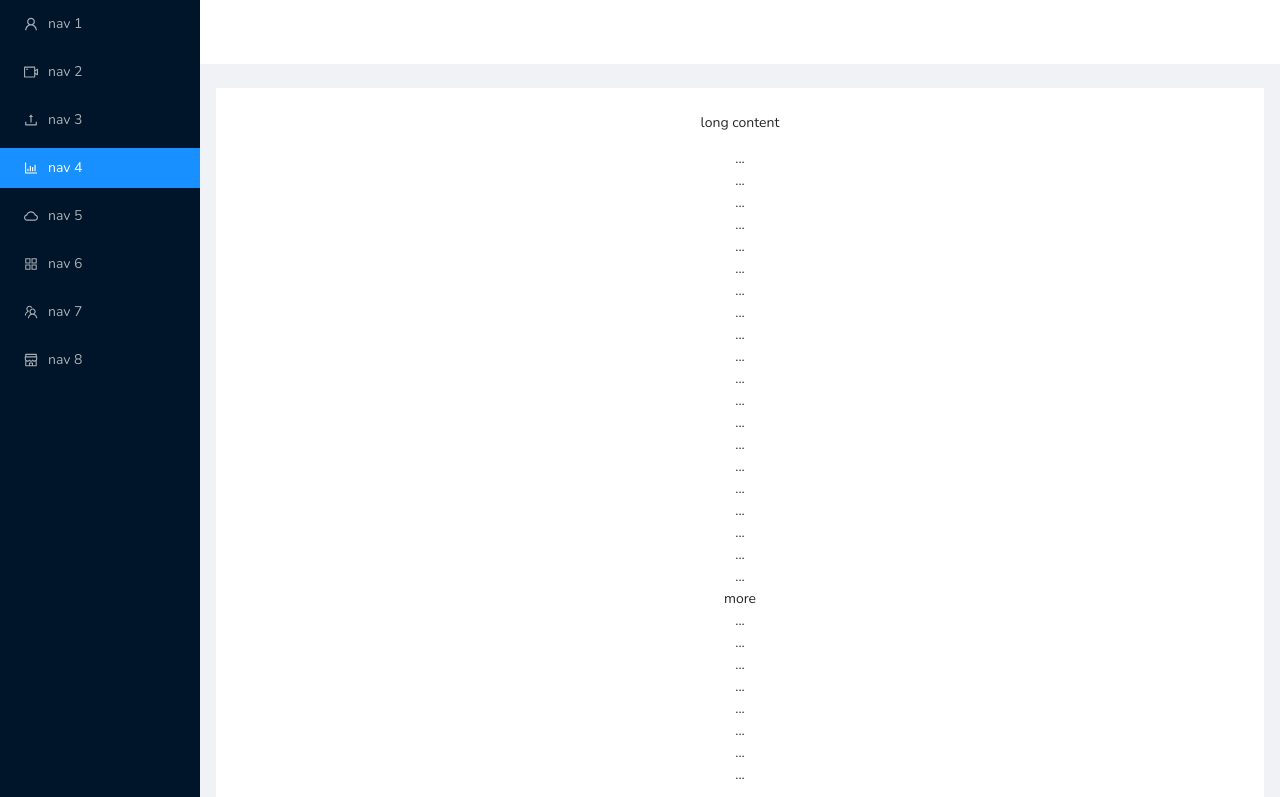
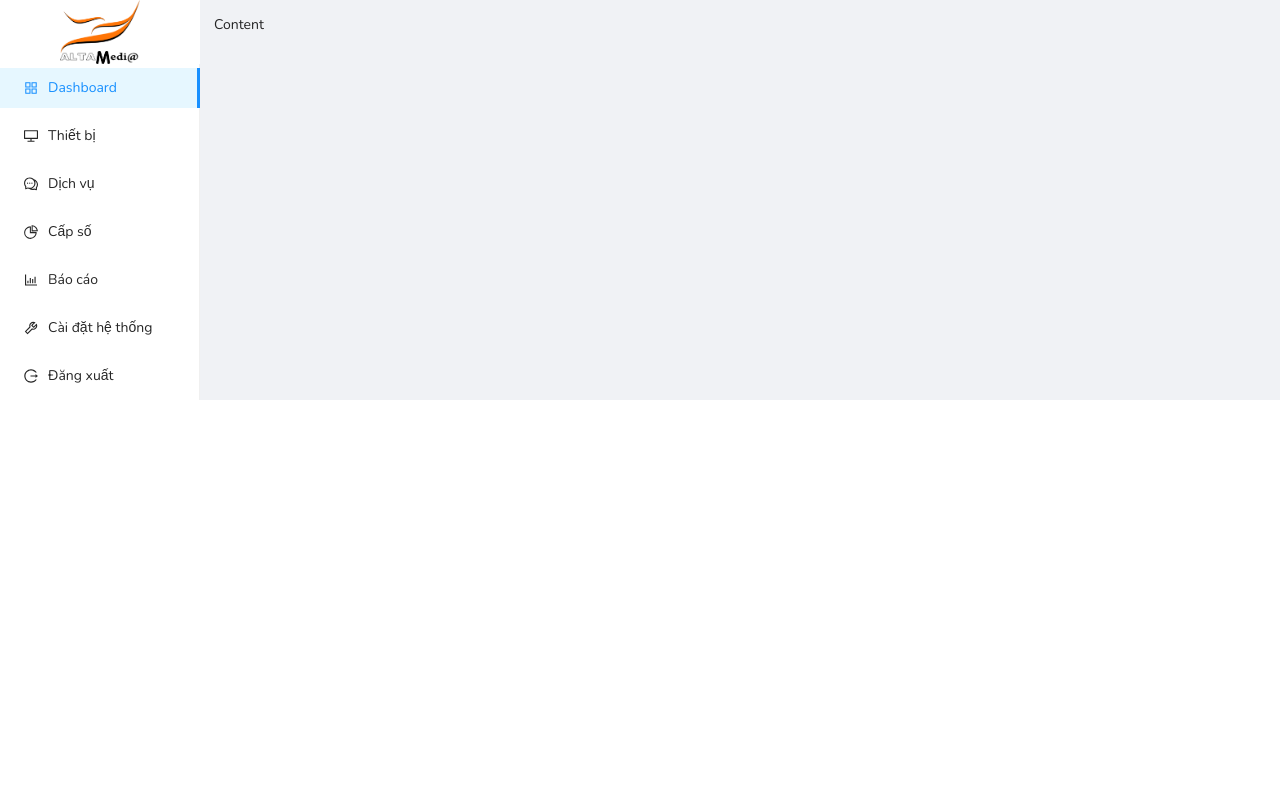
Before and after one commit to nguyenkhaphuong/AltaSoftwareQueuingSystem, a React (Vite) app: page /profile in a window 1280 px wide. Shown: the top 797 px of the page. Built offline with nearby package versions, Linux system fonts and the light colour scheme.

Commit message:
Update Nov 10, 2022

```diff
--- a/package.json
+++ b/package.json
@@ -9,9 +9,12 @@
     "preview": "vite preview"
   },
   "dependencies": {
+    "@reduxjs/toolkit": "^1.9.0",
     "antd": "^4.23.6",
+    "firebase": "^9.13.0",
     "react": "^18.2.0",
     "react-dom": "^18.2.0",
+    "react-redux": "^8.0.5",
     "react-router-dom": "^6.4.2"
   },
   "devDependencies": {
--- a/src/index.tsx
+++ b/src/index.tsx
@@ -4,11 +4,15 @@ import App from "./App";
 import "antd/dist/antd.css";
 import "./index.css";
 import { BrowserRouter as Router } from "react-router-dom";
+import { store } from "./redux/store";
+import { Provider } from "react-redux";
 
 ReactDOM.createRoot(document.getElementById("root") as HTMLElement).render(
-  <Router>
-    <React.StrictMode>
-      <App />
-    </React.StrictMode>
-  </Router>
+  <React.StrictMode>
+    <Provider store={store}>
+      <Router>
+        <App />
+      </Router>
+    </Provider>
+  </React.StrictMode>
 );
--- a/src/pages/Profile/Profile.tsx
+++ b/src/pages/Profile/Profile.tsx
@@ -1,79 +1,69 @@
+import type { MenuProps } from "antd";
+import { Button, Menu, Layout } from "antd";
 import {
   AppstoreOutlined,
   BarChartOutlined,
-  CloudOutlined,
-  ShopOutlined,
-  TeamOutlined,
-  UploadOutlined,
-  UserOutlined,
-  VideoCameraOutlined,
+  CommentOutlined,
+  DesktopOutlined,
+  ToolOutlined,
+  PieChartOutlined,
+  LogoutOutlined,
 } from "@ant-design/icons";
-import type { MenuProps } from "antd";
-import { Layout, Menu } from "antd";
-import "./Profile.css";
+import logo from "../../assets/logo.png";
 import React from "react";
 
-const { Header, Content, Footer, Sider } = Layout;
+const { Sider, Content } = Layout;
+type MenuItem = Required<MenuProps>["items"][number];
 
-const items: MenuProps["items"] = [
-  UserOutlined,
-  VideoCameraOutlined,
-  UploadOutlined,
-  BarChartOutlined,
-  CloudOutlined,
-  AppstoreOutlined,
-  TeamOutlined,
-  ShopOutlined,
-].map((icon, index) => ({
-  key: String(index + 1),
-  icon: React.createElement(icon),
-  label: `nav ${index + 1}`,
-}));
+function getItem(
+  label: React.ReactNode,
+  key: React.Key,
+  icon?: React.ReactNode,
+  children?: MenuItem[],
+  type?: "group"
+): MenuItem {
+  return {
+    key,
+    icon,
+    children,
+    label,
+    type,
+  } as MenuItem;
+}
+
+const items: MenuItem[] = [
+  getItem("Dashboard", "1", <AppstoreOutlined />),
+  getItem("Thiết bị", "2", <DesktopOutlined />),
+  getItem("Dịch vụ", "3", <CommentOutlined />),
+  getItem("Cấp số", "4", <PieChartOutlined />),
+  getItem("Báo cáo", "5", <BarChartOutlined />),
+  getItem("Cài đặt hệ thống", "6", <ToolOutlined />),
+  getItem("Đăng xuất", "7", <LogoutOutlined />),
+];
 
 const Profile: React.FC = () => (
-  <Layout hasSider>
-    <Sider
-      style={{
-        overflow: "auto",
-        height: "100vh",
-        position: "fixed",
-        left: 0,
-        top: 0,
-        bottom: 0,
-      }}
-    >
-      <div className="logo" />
-      <Menu
-        theme="dark"
-        mode="inline"
-        defaultSelectedKeys={["4"]}
-        items={items}
-      />
-    </Sider>
-    <Layout className="site-layout" style={{ marginLeft: 200 }}>
-      <Header className="site-layout-background" style={{ padding: 0 }} />
-      <Content style={{ margin: "24px 16px 0", overflow: "initial" }}>
-        <div
-          className="site-layout-background"
-          style={{ padding: 24, textAlign: "center" }}
-        >
-          <p>long content</p>
-          {
-            // indicates very long content
-            Array.from({ length: 100 }, (_, index) => (
-              <React.Fragment key={index}>
-                {index % 20 === 0 && index ? "more" : "..."}
-                <br />
-              </React.Fragment>
-            ))
-          }
+  <>
+    <Layout>
+      <Sider width={200} style={{ backgroundColor: "#fff" }}>
+        <div className="img-container">
+          <img
+            style={{
+              display: "block",
+              marginLeft: "auto",
+              marginRight: "auto",
+            }}
+            src={logo}
+            alt="Alta Media"
+            width="80px"
+          />
         </div>
-      </Content>
-      <Footer style={{ textAlign: "center" }}>
-        Ant Design ©2018 Created by Ant UED
-      </Footer>
+        <Menu defaultSelectedKeys={["1"]} mode="inline" items={items}></Menu>
+      </Sider>
+      <Layout>
+        <Content style={{ padding: "1em" }}>Content</Content>
+      </Layout>
     </Layout>
-  </Layout>
+  </>
 );
 
 export default Profile;
--- a/src/pages/forgotPassword/ForgotPassword.tsx
+++ b/src/pages/forgotPassword/ForgotPassword.tsx
@@ -121,6 +121,8 @@ export default function ForgotPassword() {
             <img
               style={{
                 display: "block",
+                marginLeft: "auto",
+                marginRight: "auto",
                 marginTop: 100,
                 maxWidth: 900,
               }}
--- a/src/pages/resetPassword/ResetPassword.tsx
+++ b/src/pages/resetPassword/ResetPassword.tsx
@@ -111,6 +111,8 @@ export default function ResetPassword() {
             <img
               style={{
                 display: "block",
+                marginLeft: "auto",
+                marginRight: "auto",
                 marginTop: 100,
                 maxWidth: 900,
               }}
--- /dev/null
+++ b/src/redux/slice/authSlice.ts
@@ -0,0 +1,25 @@
+import { createSlice, PayloadAction } from "@reduxjs/toolkit";
+
+export interface AuthState {
+  currentUser?: any;
+  loading: boolean;
+}
+
+const initialState: AuthState = {
+  currentUser: undefined,
+  loading: false,
+};
+
+export const authSlice = createSlice({
+  name: "auth",
+  initialState,
+  reducers: {
+    addUser: (state, action) => {
+      state.currentUser = action.payload;
+    },
+  },
+});
+
+export const { addUser } = authSlice.actions;
+
+export default authSlice.reducer;
--- /dev/null
+++ b/src/redux/store.ts
@@ -0,0 +1,13 @@
+import { configureStore } from "@reduxjs/toolkit";
+import authSlice from "./slice/authSlice";
+
+export const store = configureStore({
+  reducer: {
+    auth: authSlice,
+  },
+});
+
+// Infer the `RootState` and `AppDispatch` types from the store itself
+export type RootState = ReturnType<typeof store.getState>;
+// Inferred type: {posts: PostsState, comments: CommentsState, users: UsersState}
+export type AppDispatch = typeof store.dispatch;
```
Also changed, not shown: src/firebase.ts (added, +18 -0 lines), 2 other files (tests, documents, lock files or other folders).
